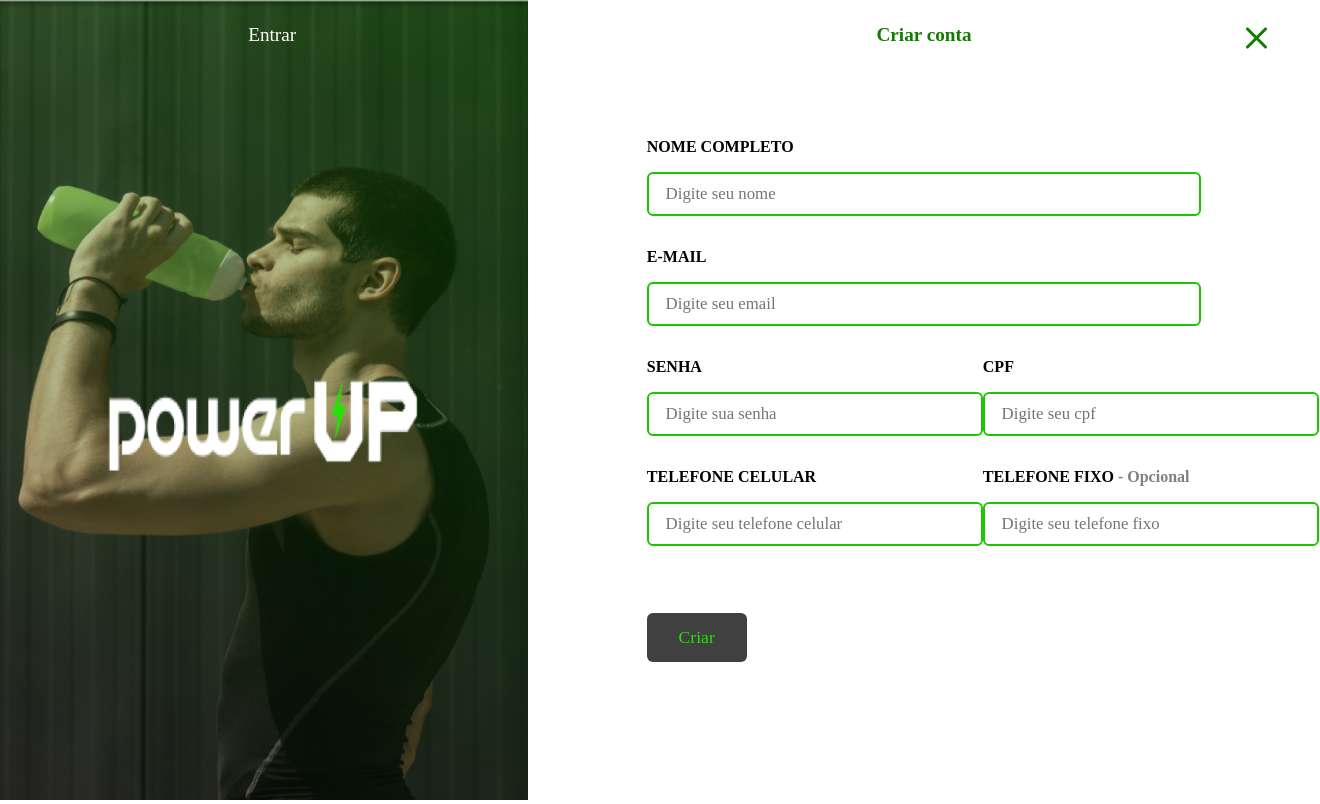
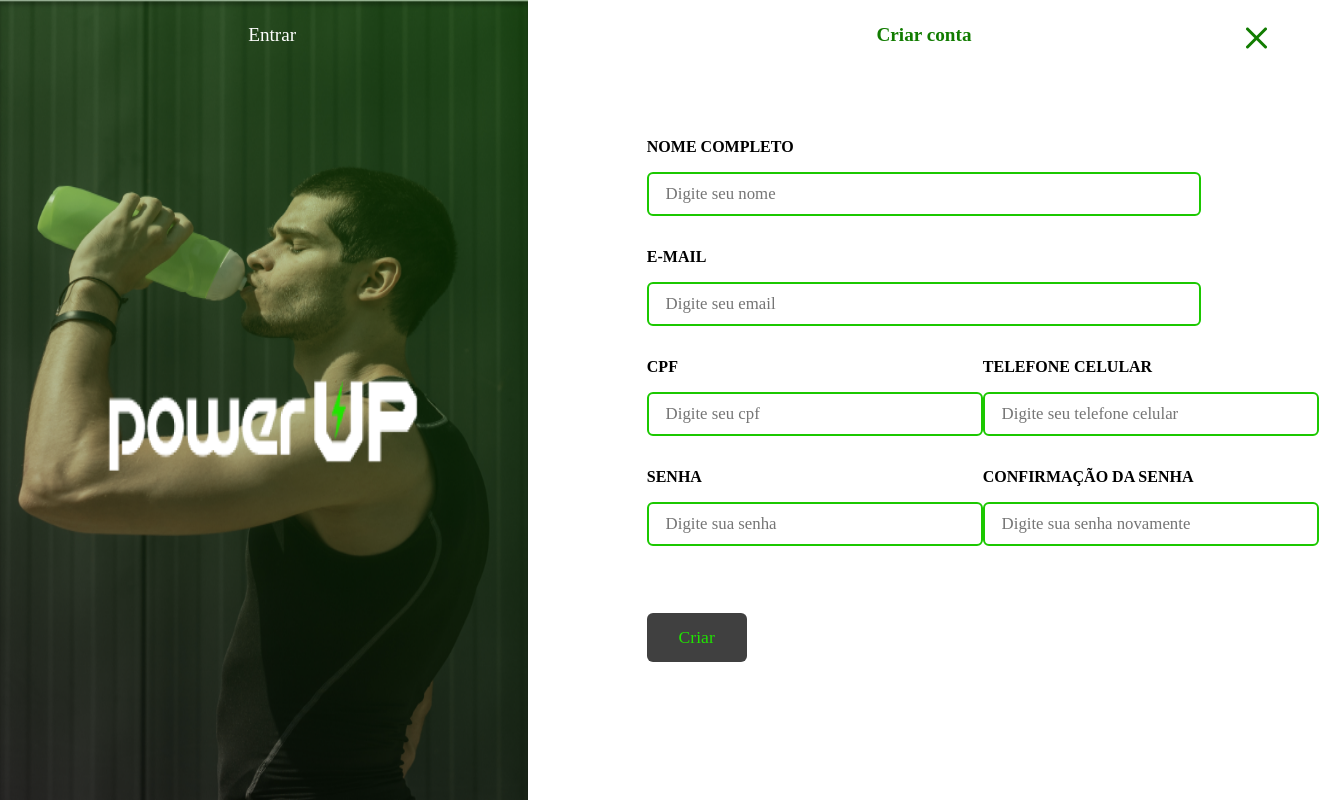
Before and after one commit to PI-InfoWeb-CNAT/2024-suplementos, a Django app: page /cadastro/ in a window 1320 px wide. Run offline with Django 5.2, Linux system fonts and the light colour scheme; some web fonts are replaced.

Commit message:
Ajeitando o cadastro

```diff
--- a/src/loja/admin.py
+++ b/src/loja/admin.py
@@ -2,7 +2,7 @@ from django.contrib import admin
 from .models import *
 
 class ClienteAdmin(admin.ModelAdmin):
-    list_display = ('Nome', 'CPF', 'Telefone_celular', 'Telefone_fixo')
+    list_display = ('Nome', 'CPF', 'Telefone_celular')
     empty_value_display = 'Vazio'
 
 class ProdutoAdmin(admin.ModelAdmin):
--- a/src/loja/models/Cliente.py
+++ b/src/loja/models/Cliente.py
@@ -7,7 +7,6 @@ class Cliente(models.Model):
     Nome = models.CharField(null=False, max_length=100)
     CPF = models.CharField(null=False, max_length=11, unique=True)
     Telefone_celular = models.CharField(null=False, max_length=11)
-    Telefone_fixo = models.CharField(null=True, max_length=11, blank=True)
 
     def __str__(self):
         return f'{self.Nome}'
--- a/src/loja/static/css/base.css
+++ b/src/loja/static/css/base.css
@@ -77,6 +77,8 @@ main {
 .container-botoes-cima {
     display: flex;
     justify-content: end;
+    align-items: center;
+    gap: .3em;
 }
 
 .icon-cima {
@@ -138,10 +140,9 @@ main {
 
 .ajuda:hover {
     width: 50%;
-    color: var(--dark-green);
 }
 
-.ajuda-popup {
+.popup {
     background-color: rgba(0, 0, 0, 0.5);
     position: fixed;
     top: 0;
@@ -155,16 +156,18 @@ main {
     visibility: hidden;
     opacity: 1;
     transition: visibility 0s, opacity .3s;
+    & > div {
+        width: 30em;
+        height: 20em;
+        background-color: white;
+        border-radius: 20px;
+        box-shadow: 0 0 50px black;
+        padding: 0.3em;
+        position: relative;
+    }
 }
 
 .ajuda-popup > div {
-    width: 30em;
-    height: 20em;
-    background-color: white;
-    border-radius: 20px;
-    box-shadow: 0 0 50px black;
-    padding: 0.3em;
-    position: relative;
     & i {
         position: absolute;
         top: 0;
--- a/src/loja/templates/base.html
+++ b/src/loja/templates/base.html
@@ -20,10 +20,12 @@
                 {% block sidebar %}{% endblock %}
             </nav>
         </header>
-        {% block content %}{% endblock %}
+        {% block content %}
+
+        {% endblock %}
     </div>
     <a class="ajuda" onclick="abrir()"><i class="bi bi-question-circle-fill menu-icon"></i>Ajuda</a>
-    <div class="ajuda-popup">
+    <div class="ajuda-popup popup">
         <div>
             <i class="bi bi-x" onclick="fechar()"></i>
             <div>
--- a/src/loja/templates/cadastro.html
+++ b/src/loja/templates/cadastro.html
@@ -38,22 +38,22 @@
             </div>
             <div class="container-input-alinhado">
                 <div class="container-input-cadastro">
+                    <label for="cpf">CPF</label>
+                    <input type="text" name="cpf" id="cpf" placeholder="Digite seu cpf">
+                </div>
+                <div class="container-input-cadastro">
+                    <label for="tel_celular">TELEFONE CELULAR</label>
+                    <input type="text" name="tel_celular" id="tel_celular" placeholder="Digite seu telefone celular">
+                </div>
+            </div>
+            <div class="container-input-alinhado">
+                <div class="container-input-cadastro">
                     <label for="senha">SENHA</label>
                     <input type="password" name="senha" id="senha" placeholder="Digite sua senha">
                 </div>
                 <div class="container-input-cadastro">
-                    <label for="cpf">CPF</label>
-                    <input type="text" name="cpf" id="cpf" placeholder="Digite seu cpf">
-                </div>
-            </div>
-            <div class="container-input-alinhado">
-                <div class="container-input-cadastro">
-                    <label for="tel_celular">TELEFONE CELULAR</label>
-                    <input type="text" name="tel_celular" id="tel_celular" placeholder="Digite seu telefone celular">
-                </div>
-                <div class="container-input-cadastro">
-                    <label for="tel_fixo">TELEFONE FIXO <span>- Opcional</span></label>
-                    <input type="text" name="tel_fixo" id="tel_fixo" placeholder="Digite seu telefone fixo">
+                    <label for="confirm_senha">CONFIRMAÇÃO DA SENHA</label>
+                    <input type="text" name="confirm_senha" id="confirm_senha" placeholder="Digite sua senha novamente">
                 </div>
             </div>
 
--- a/src/loja/views/CadastroView.py
+++ b/src/loja/views/CadastroView.py
@@ -8,30 +8,32 @@ def cadastro_view(request):
     if request.method == 'POST':
         nome = request.POST.get('nome_usuario')
         email = request.POST.get('email')
-        senha = request.POST.get('senha')
         cpf = request.POST.get('cpf')
         tel_celular = request.POST.get('tel_celular')
-        tel_fixo = request.POST.get('tel_fixo')
+        senha = request.POST.get('senha')
+        confirm_senha = request.POST.get('confirm_senha')
 
-        if nome and email and senha and cpf and tel_celular:
-            if User.objects.filter(email=email).exists():
-                messages.error(request, 'E-mail já cadastrado')
-            elif Cliente.objects.filter(CPF=cpf).exists():
-                messages.error(request, 'CPF já cadastrado')
-            elif Cliente.objects.filter(Telefone_celular=tel_celular).exists():
-                messages.error(request, 'Telefone celular já cadastrado')
+        if nome and email and senha and cpf and tel_celular and confirm_senha:
+            if senha == confirm_senha:
+                if User.objects.filter(email=email).exists():
+                    messages.error(request, 'E-mail já cadastrado')
+                elif Cliente.objects.filter(CPF=cpf).exists():
+                    messages.error(request, 'CPF já cadastrado')
+                elif Cliente.objects.filter(Telefone_celular=tel_celular).exists():
+                    messages.error(request, 'Telefone celular já cadastrado')
+                else:
+                    user = User.objects.create_user(username=nome, email=email, password=senha)
+                    user.save()
+                    Cliente.objects.create(
+                        user=user,
+                        Nome=nome,
+                        CPF=cpf,
+                        Telefone_celular=tel_celular,
+                    )
+                    messages.success(request, 'Cadastro realizado com sucesso')
             else:
-                user = User.objects.create_user(username=nome, email=email, password=senha)
-                user.save()
-                Cliente.objects.create(
-                    user=user,
-                    Nome=nome,
-                    CPF=cpf,
-                    Telefone_celular=tel_celular,
-                    Telefone_fixo=tel_fixo
-                )
-                messages.success(request, 'Cadastro realizado com sucesso')
+                messages.error(request, 'As senhas não estão iguais')
         else:
-            messages.error(request, 'Preencha os seguintes campos: Nome, Email, Senha, CPF e Telefone Celular')
+            messages.error(request, 'Preencha todos os campos')
 
     return render(request, template_name='cadastro.html', status=200)
--- a/src/loja/views/PerfilView.py
+++ b/src/loja/views/PerfilView.py
@@ -12,20 +12,17 @@ def perfil_view(request):
         nome = user.username
         email = user.email
         tel_celular = ''
-        tel_fixo = ''
         cpf = ''
 
         for cliente in clientes:
             if cliente.id == user.id:
                 cpf = cliente.CPF
                 tel_celular = cliente.Telefone_celular
-                tel_fixo = cliente.Telefone_fixo
 
         context = {
             'nome': nome,
             'email': email,
             'tel_celular': tel_celular,
-            'tel_fixo': tel_fixo,
             'cpf': cpf
         }
         return render(request, template_name='perfil.html', context=context, status=200)
```
Also changed, not shown: src/loja/static/css/perfil.css (+1 -23 lines), src/loja/templates/perfil.html (+2 -10 lines), src/loja/templates/promocoes.html (+10 -5 lines), src/loja/migrations/0017_remove_cliente_telefone_fixo.py (added).
